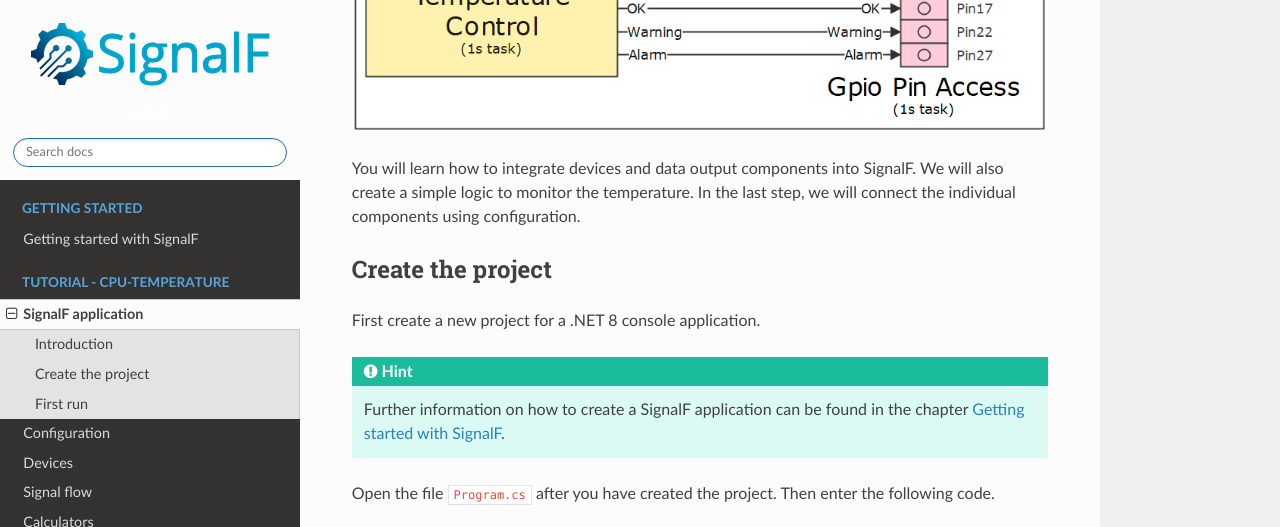
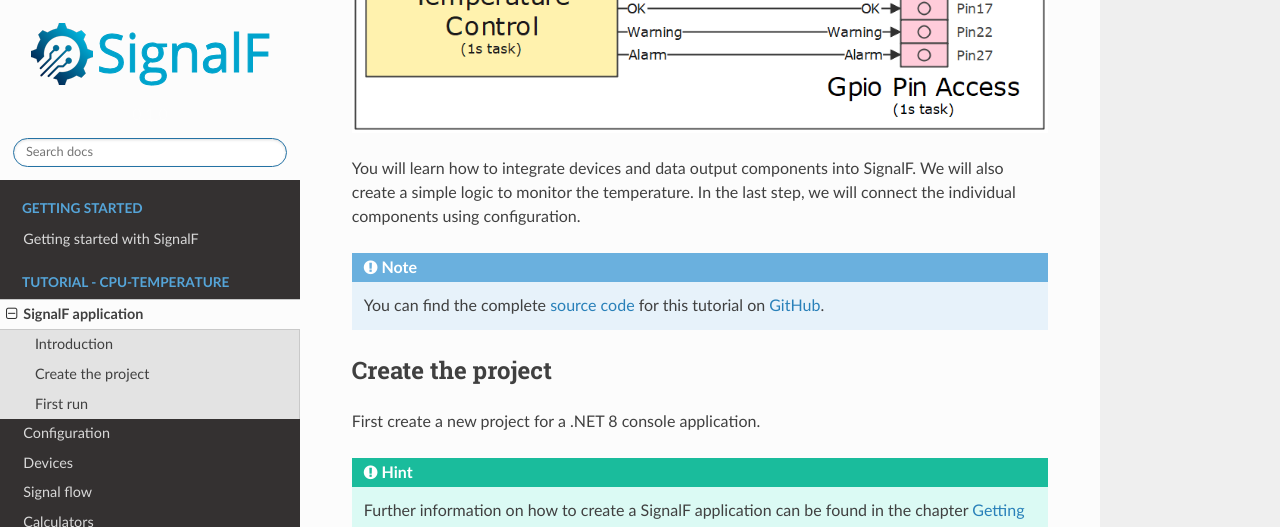
Before and after one commit to SignalF/SignalF.Documentation, a Sphinx documentation site: the page built from docs/source/tutorial/signalf-application.md, in a window 1280 px wide and 900 px high, scrolled down 653 px, cut to the strip 0-527 px from the top of the window. Built offline with Sphinx 7.4.7 and the Read the Docs theme 2.0.0, drawn with Linux system fonts in a browser that asks for light colours.

Commit message:
Added link to source code on GitHub.

```diff
--- a/docs/source/tutorial/signalf-application.md
+++ b/docs/source/tutorial/signalf-application.md
@@ -8,6 +8,10 @@ In this tutorial we will develop a simple temperature monitoring system with Sig
 
 
 You will learn how to integrate devices and data output components into SignalF. We will also create a simple logic to monitor the temperature. In the last step, we will connect the individual components using configuration.
+
+:::{note}
+You can find the complete [source code](https://github.com/SignalF/SignalF.Tutorials) for this tutorial on [GitHub](https://github.com/SignalF/SignalF.Tutorials).
+:::
 
 ## Create the project
 
```
